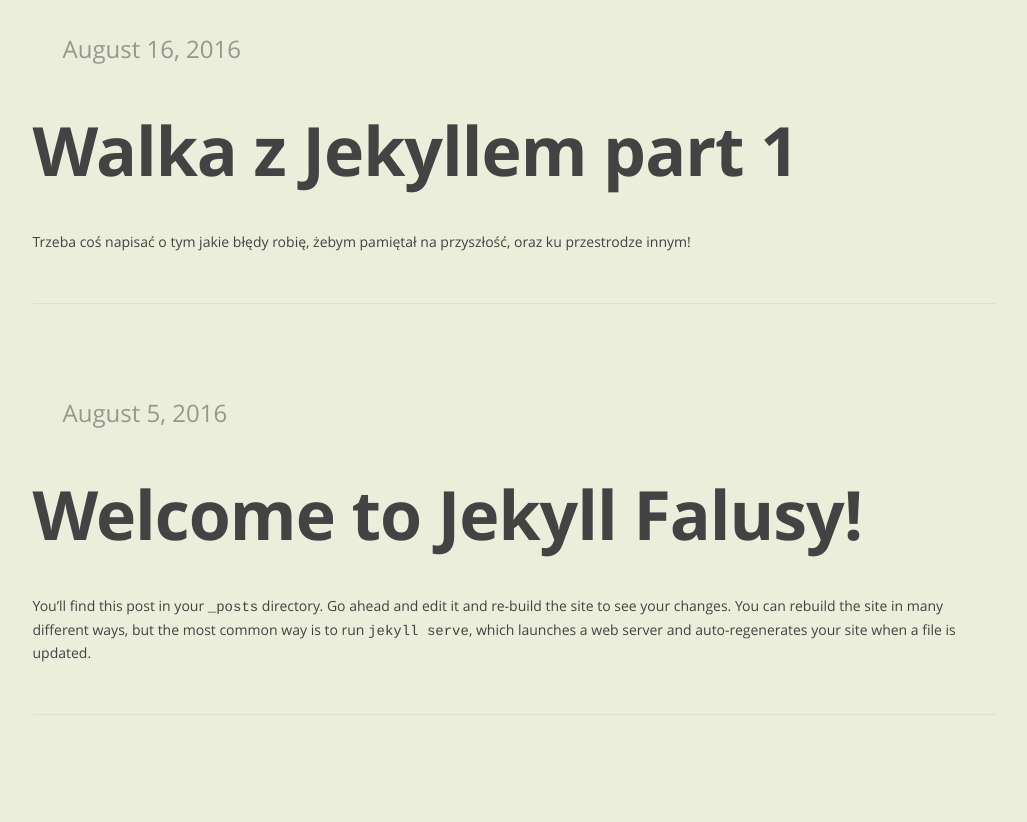
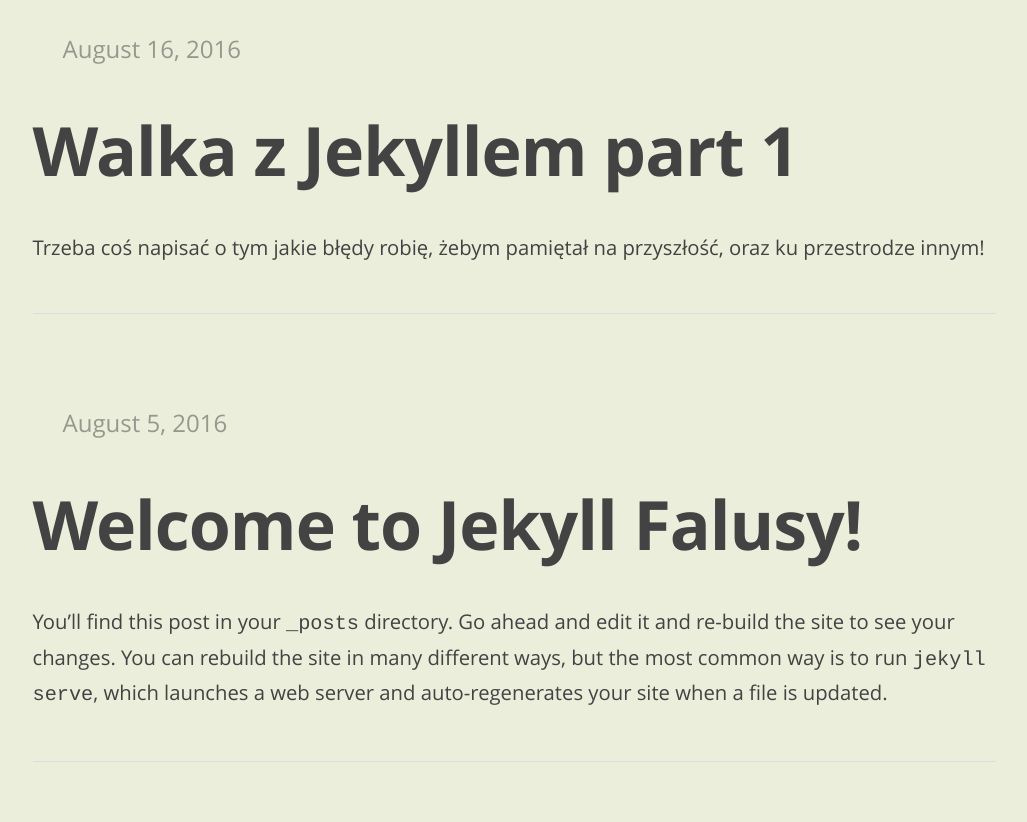
Before and after one commit to l0kr/co0lster.github.io, a Jekyll site: the page built from index.html, in a window 1280 px wide. Shown: the part 525-1347 px from the top of the page, without its empty margins (126-1153 px from the left). Built offline with Jekyll 4.4.1, drawn with Linux system fonts in a browser that asks for light colours; nearby versions of some CDN libraries; before the commit the page ends 1300 px from its top, so only the background shows below that.

Commit message:
Update post.sass

```diff
--- a/assets/css/3-sections/post.sass
+++ b/assets/css/3-sections/post.sass
@@ -1,4 +1,5 @@
 article
+  font-size: 1.26667rem;
   position: relative
   max-width: 963px
   margin: 0 auto
```
